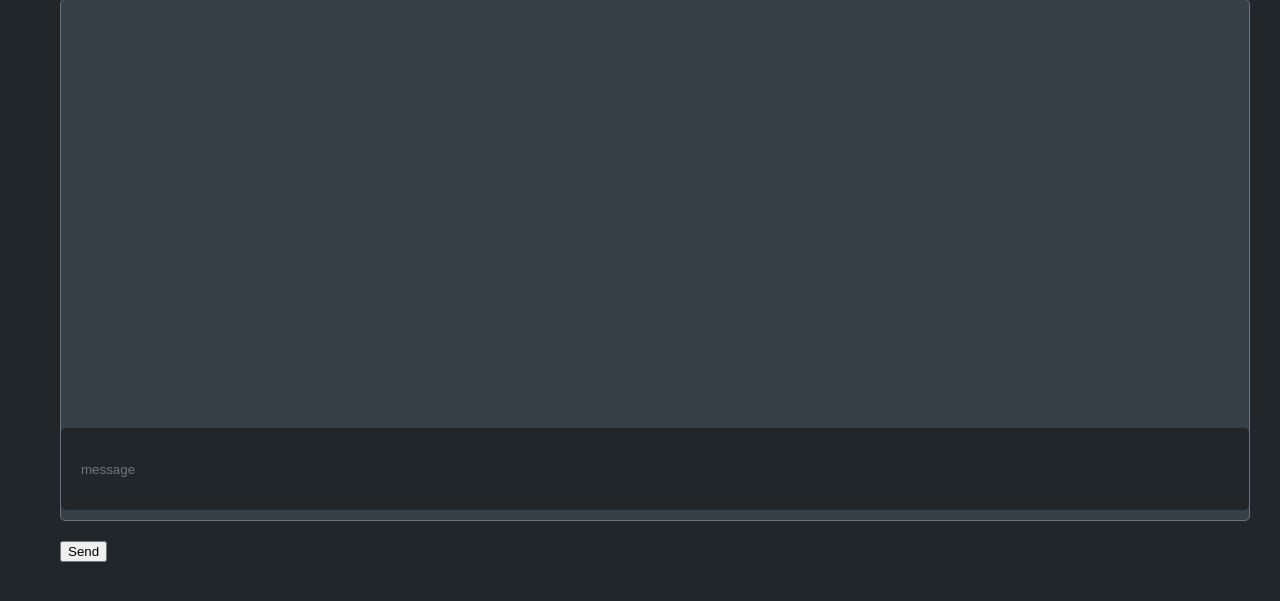
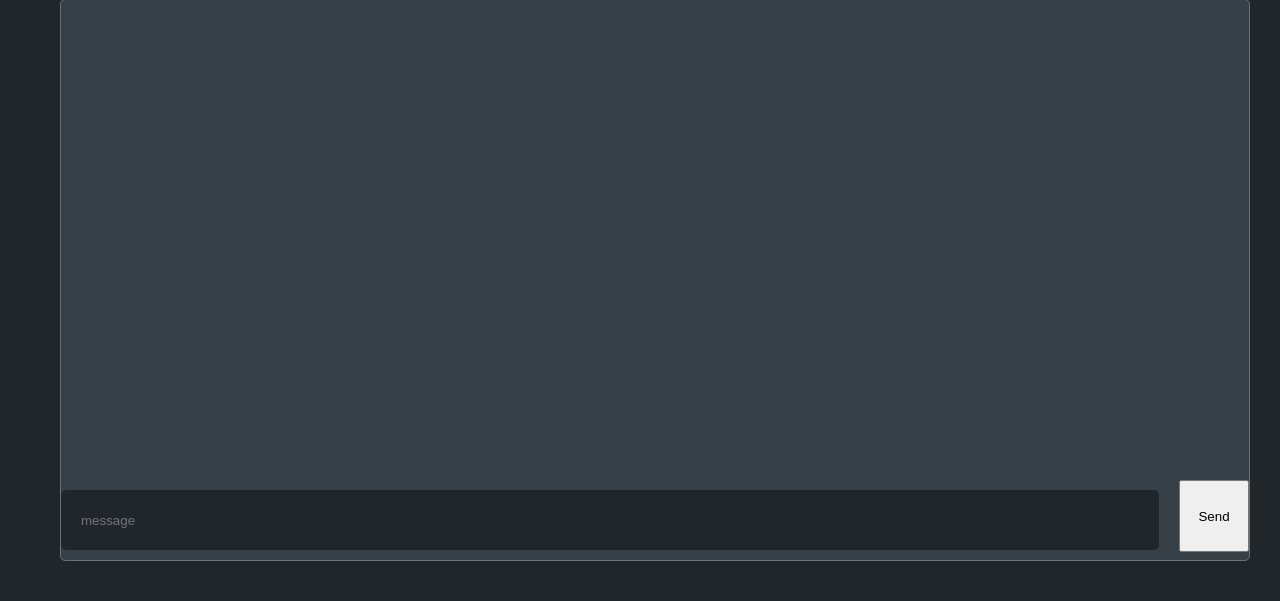
Before and after one commit to swarels/cits3403_project, a Flask app: page /chatroom in a window 1280 px wide. Shown: the part 140-741 px from the top of the page. Run offline with Flask 3, Linux system fonts and the light colour scheme; some libraries are stand-ins or nearby versions.

Commit message:
implemented interactive chat

```diff
--- a/main.py
+++ b/main.py
@@ -70,27 +70,30 @@ def signup():
 def chatroom():
     return render_template('chatroom.html')
 
+@app.route('/preferredname')
+def preferred_name():
+    return render_template('preferredname.html')
+
 @app.route("/talkingRat")
 def talkingRat():
     return render_template("talkingRat.html")
-
-
 
 @app.route("/goalSetting")
 def goalSetting():
     return render_template("goalSetting.html")
 
 @socketio.on("connect")
-def handle_connect():
+def handle_connect(preferred_name):
     print("Client connected!")
 
 @socketio.on("join_user")
 def connect_user(preferred_name):
     print(f"User {preferred_name} joined")
+    socketio.emit("join_user", preferred_name)
 
-@socketio.on('chat')
+@socketio.on("chat")
 def new_message(data):
-    socketio.emit('chat', data)
+    socketio.emit("chat", data)
 
 
 if __name__ == "__main__":
--- a/static/css/style.css
+++ b/static/css/style.css
@@ -140,13 +140,13 @@ button {
 
  #message-container {
   margin: 20px;
-  height: 65vh;
+  height: 70vh;
   border: 1px solid #6a7277;
   border-radius: 5px;
   background-color: #384047;
   display: flex;
   flex-direction: column;
-  /*align-items: stretch; */
+  justify-content: space-between;
  }
 /*
  .messages {
@@ -158,12 +158,22 @@ button {
  } */
 
  #message-input {
+  flex-grow: 1;
+ }
+
+ .input-area {
   display: flex;
-  flex-direction: column;
+  justify-content: space-between;
  }
 
  #message {
-  height: 10vh;
+  flex-grow: 1;
+  height: 5vh;
+ }
+
+ #send-btn {
+  height: 9vh;
+  width: 70px;
  }
 
  ul {
--- a/templates/chatroom.html
+++ b/templates/chatroom.html
@@ -5,43 +5,42 @@
         <div id="message-container" class="message-input">
             <ul id="message-input">
             </ul>
+            <div class="input-area">
             <input
             type="text"
             placeholder="message"
             id="message"
             />
-        </div>
             <button type="button" id="send-btn" onClick="sendMessage()">
                 Send
             </button>
-
+           </div>
+       </div>
 
 <script>
     var socket = io();
 
+    const message = document.getElementById('message');
+    const send_btn = document.getElementById('send-btn');
+    var preferred_name = localStorage.getItem('name');
+    var join_btn = localStorage.getItem('join-button');
+
     socket.connect();
 
-    /*document.getElementById("message").addEventListener("keyup", function (event) {
-        if (event.key == "Enter") {
-            let message = document.getElementById("message").value;
-            socket.emit("new_message", message);
-            document.getElementById("message-input").value = "";
-        }
-    })
+       socket.on("connect", function() {
+        socket.emit("join_user", preferred_name);
+        })
 
-    socket.on("newtext", function(data) {
-        const message = document.getElementById("message-input");
-        if (message.value = "")
-        return;
-        socketio.emit("message", {data: message.value})
-        message.value = "";
-    }) */
-
-    const message = document.getElementById('message');
-    const send_btn = document.getElementById('send-btn')
+    socket.on("join_user", function(preferred_name) {
+        var ul = document.getElementById("message-input");
+        var li = document.createElement('li');
+        li.appendChild(document.createTextNode("User " + preferred_name + " has joined the room"));
+        ul.appendChild(li);
+    });
 
     send_btn.addEventListener('click', function(){
         socket.emit('chat', {
+            your_name: preferred_name,
             message: message.value,
         })
     });
@@ -49,8 +48,10 @@
     socket.on('chat', function(data) {
         var ul = document.getElementById('message-input');
         var li = document.createElement('li');
-        li.appendChild(document.createTextNode(data["message"]));
+        li.appendChild(document.createTextNode(data["your_name"] + ": " + data["message"]));
         ul.appendChild(li);
+        message.value = "";
+        ul.scrolltop = ul.scrollHeight;
     });
 
 </script>
```
Also changed, not shown: templates/home.html (+3 -46 lines), templates/preferredname.html (added, +30 -0 lines).
